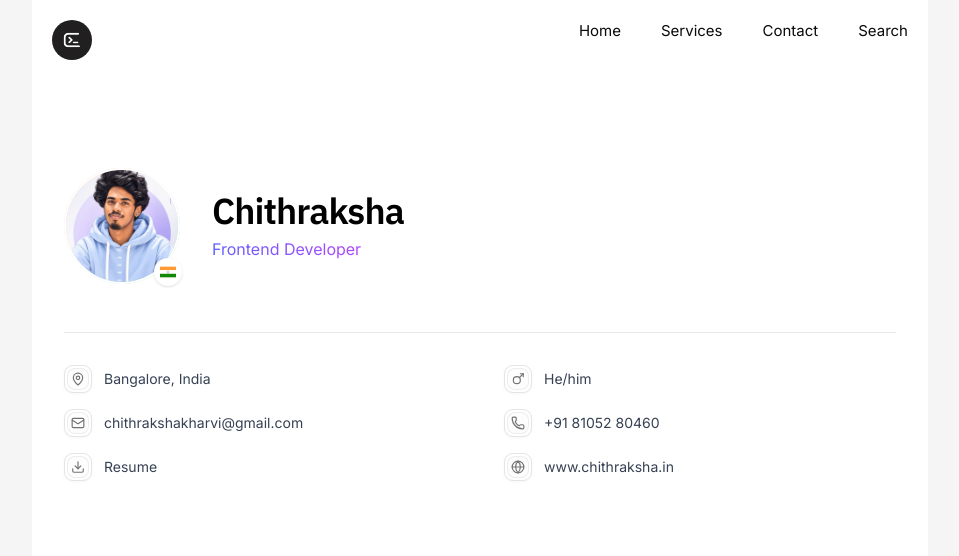
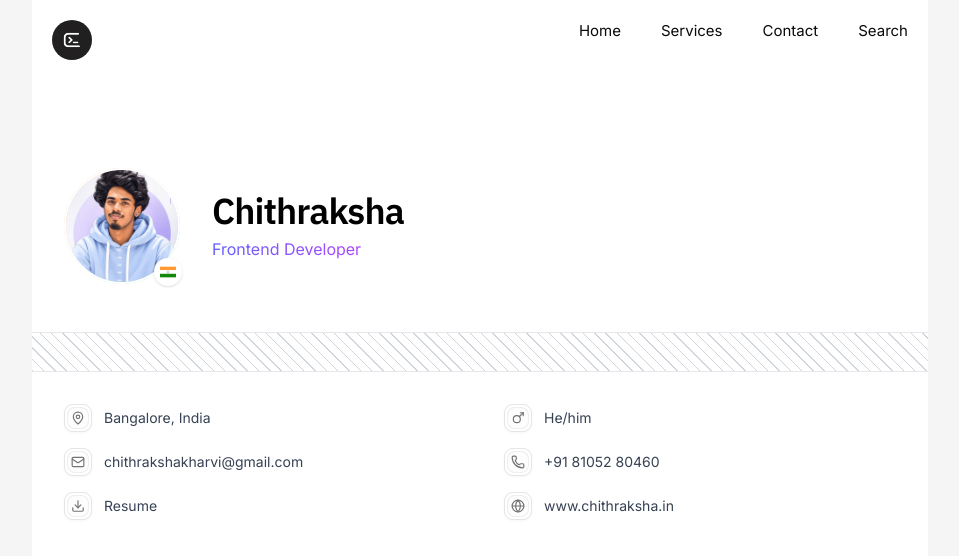
Before and after one commit to chithraksha16/new-portfolio, a Next.js app: page / in a window 1280 px wide. Shown: the top 556 px of the page, without its empty margins (160-1119 px from the left). Built offline with nearby package versions, Linux system fonts and the light colour scheme.

Commit message:
added reapting linear gradient

```diff
--- a/app/page.tsx
+++ b/app/page.tsx
@@ -8,10 +8,10 @@
 export default function Home() {
   return (
     <div className="min-h-screen flex items-start justify-center">
-      <Container className="min-h-screen max-w-4xl mx-auto px-6 md:px-8">
+      <Container className="min-h-screen max-w-4xl mx-auto "> {/* px-6 md:px-8 */}
         <section className="py-16 md:py-24" id="about">
           {/* Identity block */}
-          <div className="flex items-center gap-6 md:gap-8">
+          <div className="flex items-center gap-6 md:gap-8 px-6 md:px-8">
             <div className="relative shrink-0">
               <div className="rounded-full bg-gradient-to-br from-orange-400/50 via-slate-300/40 to-green-500/50 p-[2px] dark:from-orange-400/40 dark:via-white/20 dark:to-green-500/40">
                 <Image
@@ -38,7 +38,7 @@
             </div>
 
             <div className="space-y-1.5">
-              <h1 className="font-ibmplexsans font-semibold text-3xl md:text-4xl text-black dark:text-white tracking-tight">
+              <h1 className="font-heading font-semibold text-3xl md:text-4xl text-black dark:text-white tracking-tight">
                 Chithraksha
               </h1>
               <h2 className="font-sans text-base text-gray-600 dark:text-gray-400">
@@ -57,10 +57,16 @@
           </div>
 
           {/* Divider */}
-          <div className="mt-10 md:mt-12 h-px w-full bg-gray-200 dark:bg-white/10" />
+        <div
+  className="mt-10 md:mt-12 h-10 w-full border-y border-gray-200 text-gray-300 dark:border-white/10 dark:text-white/10"
+  style={{
+    backgroundImage:
+      "repeating-linear-gradient(45deg, currentColor 0, currentColor 1px, transparent 1px, transparent 8px)",
+  }}
+/>
 
           {/* Contact details */}
-          <div className="mt-8 grid grid-cols-1 sm:grid-cols-2 gap-x-12 gap-y-4 font-sans text-sm">
+          <div className="mt-8 grid grid-cols-1 sm:grid-cols-2 gap-x-12 gap-y-4 font-sans text-sm px-6 md:px-8">
             <Link
               href="#"
               className="group flex items-center gap-3 text-gray-700 dark:text-gray-300 hover:text-black dark:hover:text-white transition-colors w-fit"
```
